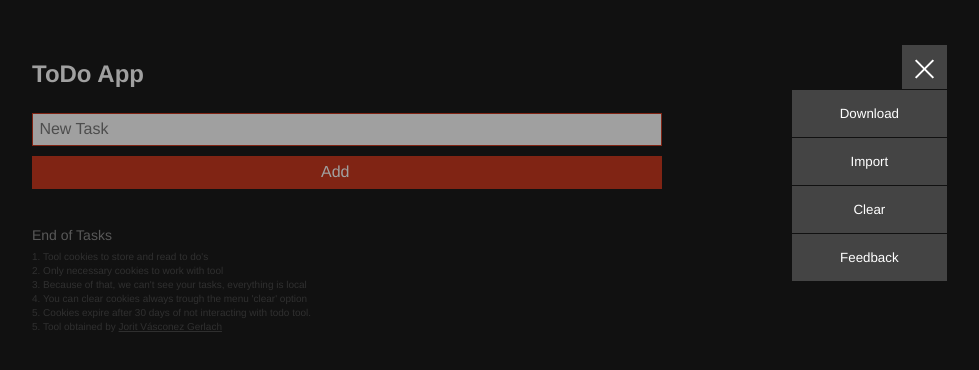
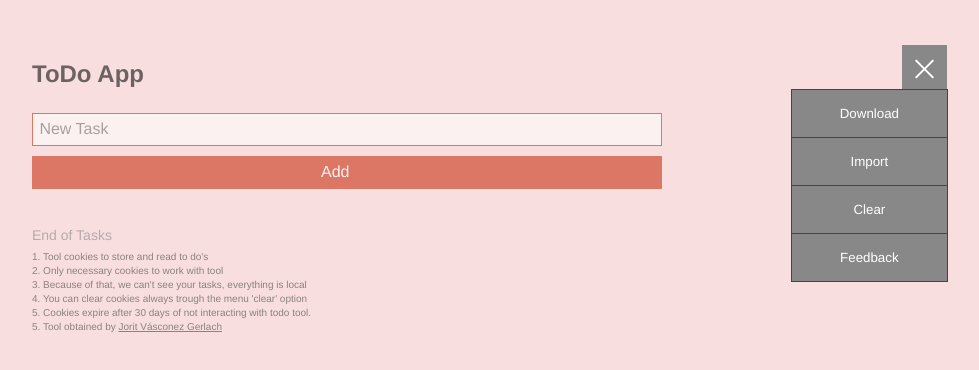
Before and after one commit to jorit-vasconezgerlach/task-manager-webapp, a plain HTML site: page index.html in a window 1280 px wide. Both pictures are taken after a click on the button 1217 px from the left and 67 px from the top of the page. Shown: the whole page, without its empty margins (293-1272 px from the left). Drawn offline with Linux system fonts and the light colour scheme.

Commit message:
Add Lightmode Theme + for device theme

```diff
--- a/page.css
+++ b/page.css
@@ -8,13 +8,32 @@
 :root {
           /* Colors */
           --primary: #CA3216;
+          --primaryText: var(--white);
           --gray: #444;
+          --lightGray: #888;
           --black: #111;
           --white: #fff;
+          --whiteSoft: rgb(248, 222, 222);
 
           --text: var(--white);
           --background: var(--black);
+
+          --boxColor: var(--white);
+          --boxBackground: var(--gray);
+          --boxBorder: var(--lightGray);
 }
+
+@media (prefers-color-scheme: light) {
+          :root {
+                    --text: var(--black);
+                    --background: var(--whiteSoft);
+
+                    --boxColor: var(--white);
+                    --boxBackground: var(--lightGray);
+                    --boxBorder: var(--gray);
+          }
+}
+
 ::selection {
           color: var(--white);
           background: var(--primary);
@@ -78,13 +97,14 @@ input {
           padding-right: 30px;
           width: 100%;
           outline: none;
+          color: var(--black);
+          font-size: 1rem;
           border: 1px solid var(--primary);
-          font-size: 1rem;
-          color: var(--background);
 }
 #create input[type=submit] {
-          color: var(--text);
+          color: var(--primaryText);
           background: var(--primary);
+          cursor: pointer;
 }
 
 /* List */
@@ -116,14 +136,14 @@ ul li::before {
           transition: .2s ease-in-out;
 }
 ul li:hover {
-          color: var(--text);
+          color: var(--primaryText);
 }
 ul li:hover::before {
           width: 100%;
 }
 #list .end {
           font-size: 14px;
-          color: #888;
+          color: var(--lightGray);
 }
 #list .rights {
           display: block;
@@ -131,7 +151,7 @@ ul li:hover::before {
 #list .rights,
 #list .rights * {
           margin-top: 0.6em;
-          color: #444;
+          color: var(--gray);
           font-size: 10px;
           line-height: 1.4em;
 }
@@ -145,13 +165,13 @@ ul li:hover::before {
           align-items: center;
           justify-content: center;
           gap: 4px;
-          background: var(--gray);
+          background: var(--boxBackground);
           border: none;
           cursor: pointer;
 }
 #menu .burger {
           width: 25px; height: 2px;
-          background: var(--text);
+          background: var(--boxColor);
           transition: 0.2s ease-in-out;
 }
 #menu.close .burger:nth-child(1),
@@ -184,10 +204,10 @@ ul li:hover::before {
 #menu.menu .items .item {
           margin: -1px -1px 0 0;
           padding: 1rem 3rem;
-          color: var(--white);
+          color: var(--boxColor);
           text-transform: capitalize;
-          border: 1px solid var(--black);
-          background: var(--gray);
+          border: 1px solid var(--boxBorder);
+          background: var(--boxBackground);
 }
 #menu.menu .items .item:hover {
           background: var(--primary);
@@ -218,7 +238,7 @@ ul li:hover::before {
           border-radius: 100%;
           top: var(--beforeTop); left: var(--beforeLeft);
           height: var(--beforeHeight);
-          background: #CA3216;
+          background: var(--primary);
           transition: var(--beforeTransition);
           position: absolute;
           scale: var(--beforeScale);
```
